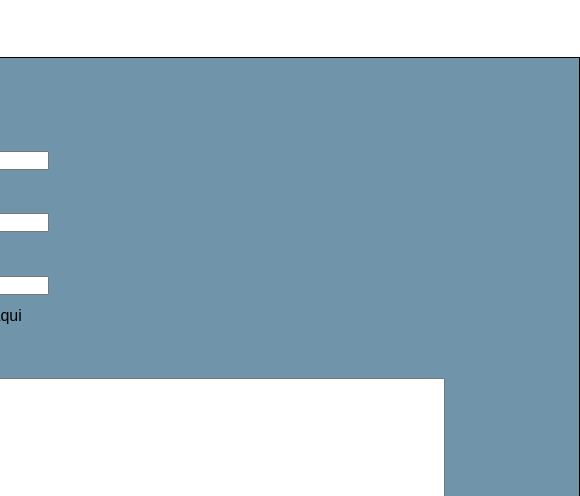
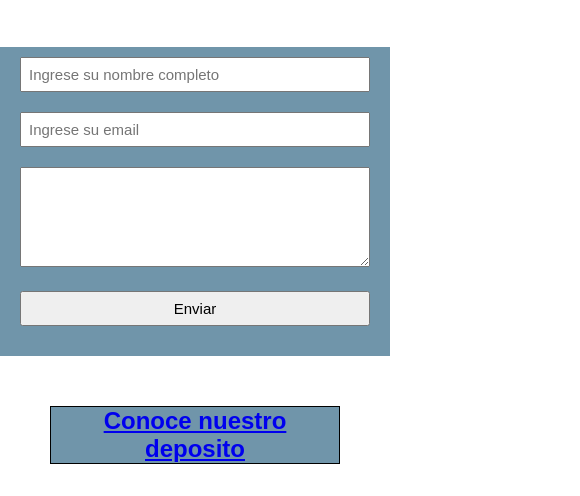
Before and after one commit to IgnacioFalcon/entrega-final-IgnacioFalcon.github.io, a plain HTML site: page pages/contacto.html in a window 390 px wide. Shown: the part 348-844 px from the top of the page, 580 px wide, since content can reach past the window. Drawn offline with Linux system fonts and the light colour scheme.

Commit message:
responsive deposito y contacto

```diff
--- a/pages/contacto.html
+++ b/pages/contacto.html
@@ -28,37 +28,11 @@
     </div>
 
     <section id="contacto">
-        <form class="formcontacto">
-            <table>
-                <tr>
-                    <td><label for="nombre">Nombre</label></td>
-                </tr>
-                <tr>
-                    <td><input type="text" name="nombre" id="nombre" placeholder="Nombre"></td>
-                </tr>
-                <tr>
-                    <td><label for="apellido">Apellido</label></td>
-                </tr>
-                <tr>
-                    <td><input type="text" name="apellido" id="apellido" placeholder="Apellido"></td>
-                </tr>
-                <tr>
-                    <td><label for="email">Ingrese su email</label></td>
-                </tr>
-                <tr>
-                    <td><input type="email" name="email" id="email" placeholder="Email" required></td>
-                </tr>
-                <tr>
-                    <td><label for="comen">Deje su mensaje aqui</label></td>
-                </tr>
-                <tr>
-                    <td><textarea name="comen" id="comen" cols="70" rows="10"></textarea></td>
-                </tr>
-                <tr>
-                    <td><input type="submit" value="Enviar"></td>
-                    <td><input type="reset" value="Restablecer"></td>
-                </tr>
-            </table>
+        <form class="form">
+            <input type="text" name="nombre" id="nombre" placeholder="Ingrese su nombre completo">
+            <input type="email" name="email" id="email" placeholder="Ingrese su email">
+            <textarea name="consulta" id="consulta"></textarea>
+            <input type="submit" value="Enviar">
         </form>
     </section>
     <div class="separadorServicios">
--- a/sass/main.scss
+++ b/sass/main.scss
@@ -7,6 +7,7 @@
 
 @import "articulos";
 @import "footer";
+
 
 $colorPrincipal: rgb(68, 102, 122);
 $colorArticulos: rgb(112, 149, 170);
@@ -112,6 +113,26 @@ nav a:hover {
 
 }
 
+#contacto .form {
+    width: 450px;
+    margin: auto;
+    padding: 10px 20px;
+    background-color: $colorArticulos;
+    textarea {
+        min-height: 100px;
+        max-height: 200px;
+        max-width: 100%;
+    }
+}
+
+#contacto .form input, textarea {
+    height: auto;
+    width: 100%;
+    margin-bottom: 20px;
+    padding: 7px;
+    font-size: 15px;
+}
+
 #servicios {
     display: grid;
     grid-template-rows: repeat(auto-fit, minmax(15rem, 1fr));
@@ -144,30 +165,13 @@ nav a:hover {
     text-align: center;
 
 }
-
-#contacto {
-    display: flex;
-    flex-direction: column;
-    justify-content: center;
-    align-items: center;
-    padding: 10px;
-
+.separadorDeposito {
+    background-color: $colorArticulos;
+    margin: 50px;
+    border: 1px solid black;
+    text-align: center;
 
 }
-#contacto .formcontacto {
-    background-color: $colorArticulos;
-    align-items: center;
-    padding: 5px;
-    border: 1px solid black;
-}
-#contacto .formcontacto table {
-    padding: 50px;
-    width: 600px;
-    height: 600px;
-}
-
-
-
 
 @media (max-width:600px){
     #header{
@@ -303,6 +307,11 @@ nav a:hover {
     #marcas .titulo h2{
         font-size: medium;
     }
+    #contacto .form {
+        width: 100%;
+    }
+
+
 }
 
 @media (max-width:319px){
@@ -379,6 +388,13 @@ nav a:hover {
         height: 100px;
     }
 
+    .separadorDeposito h1 {
+        font-size: medium;
+
+    }
+
+
+
 
 
 }
```
Also changed, not shown: pages/deposito.html (+1 -1 lines), sass/main.css, 1 other file.
